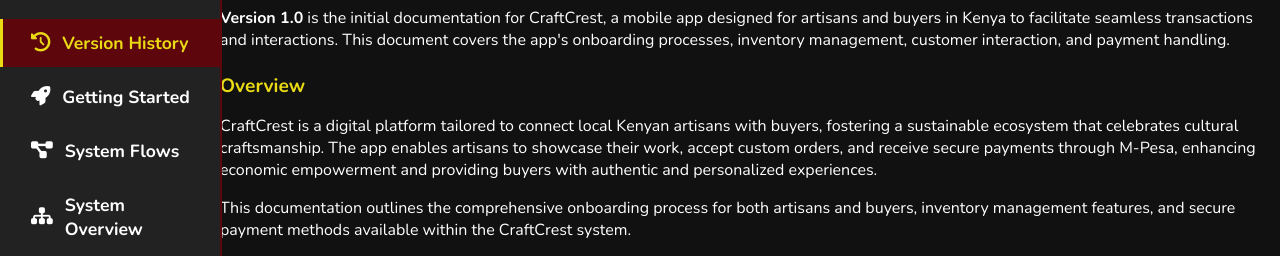
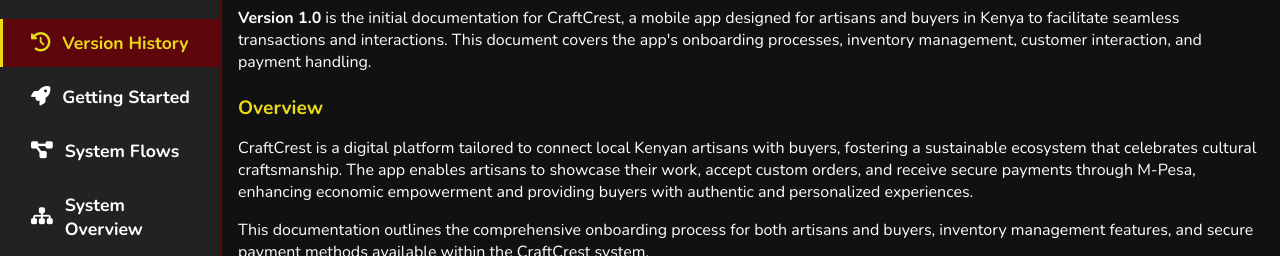
Before and after one commit to immaculatechepkirui/CraftCrest-Technical-Documentation, a plain HTML site: page document.html in a window 1280 px wide. Shown: the part 143-399 px from the top of the page. Drawn offline with nearby package versions, Linux system fonts and the light colour scheme.

Commit message:
Update document.css

```diff
--- a/document.css
+++ b/document.css
@@ -35,7 +35,6 @@ body {
     height: 65px;
     margin-bottom: 6px;
     object-fit: cover;
-    /* box-shadow: 0 1px 4px #5d070d70; */
 }
 .sidebar-title {
     color: #EBDB15;
@@ -80,9 +79,18 @@ body {
     min-width: 0;
     background: #111;
 }
+
+/* Add padding between navigation and page content for slide-in sections */
+.container {
+    padding-left: 18px;
+    padding-right: 18px;
+}
+
 .section {
     margin-bottom: 30px;
     display: none;
+    box-sizing: border-box;
+    padding-top: 0;
 }
 .section.active {
     display: block;
@@ -109,6 +117,8 @@ body {
     display: block;
     pointer-events: none;
     transition: opacity 0.4s;
+    box-sizing: border-box;
+    padding-top: 0;
 }
 .section.active {
     opacity: 1;
@@ -275,6 +285,10 @@ code {
     padding: 2px 7px;
     font-size: 0.98em;
 }
+pre {
+    white-space: pre-wrap;
+    word-break: break-word;
+}
 @media (max-width: 900px) {
     .main-content { padding: 30px 8px 20px 8px; }
     .sidebar { width: 56px; min-width: 56px; }
```
